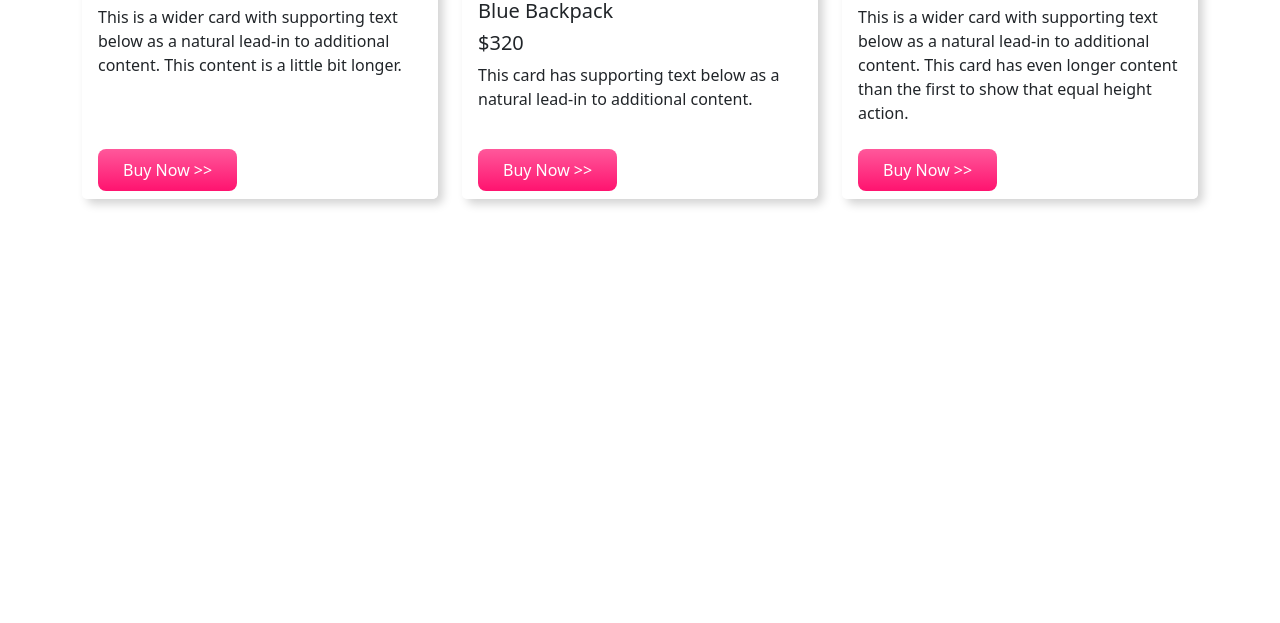
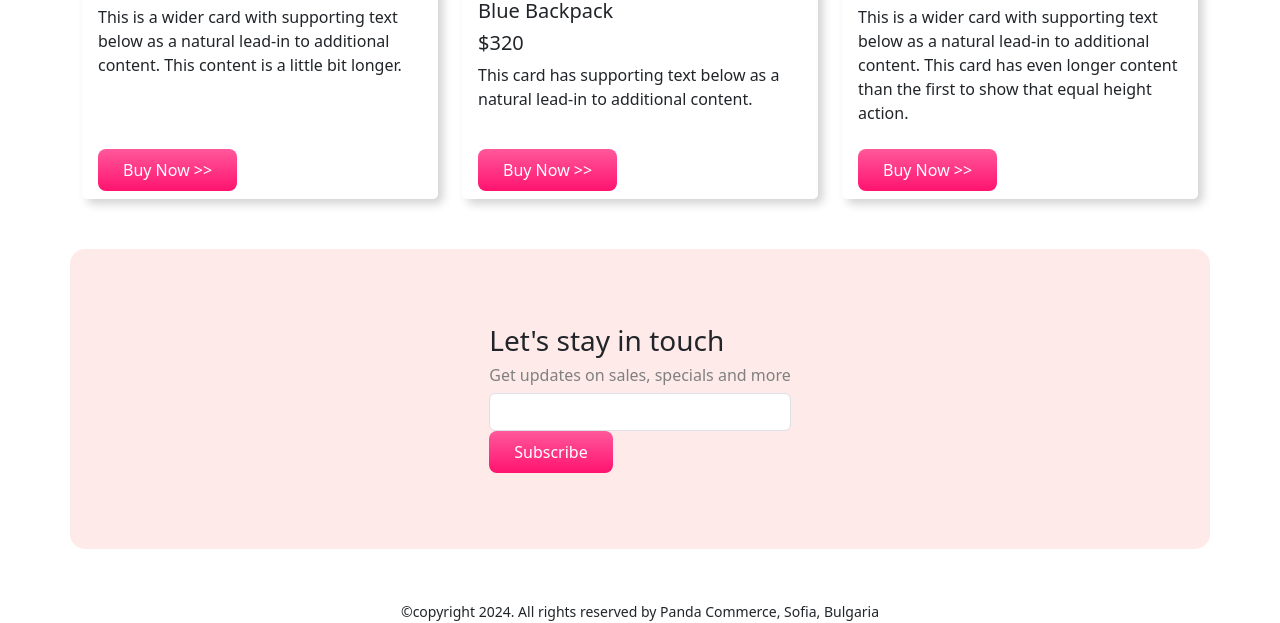
Before and after one commit to samirdoescoding/panda-commerce, a plain HTML site: page index.html in a window 1280 px wide. Shown: the part 1738-2361 px from the top of the page. Before the commit the page ends 1987 px from the top, so only its background shows below. Drawn offline with Linux system fonts and the light colour scheme.

Commit message:
panda commerce done

```diff
--- a/index.html
+++ b/index.html
@@ -312,6 +312,26 @@
     </div>
 
     <!-- ========== End backpack Section ========== -->
+    <!-- ========== Start subscribe Section ========== -->
+    <div
+      class="container skin-bg d-flex justify-content-center align-items-center"
+      id="subscribe"
+    >
+      <div>
+        <h3>Let's stay in touch</h3>
+        <h6>Get updates on sales, specials and more</h6>
+        <input type="text" class="form-control" />
+        <button class="buy-now-button">Subscribe</button>
+      </div>
+    </div>
+    <!-- ========== End subscribe Section ========== -->
+    <!-- ========== Start footer Section ========== -->
+
+    <footer>
+      <small>&copy;copyright 2024. All rights reserved by Panda Commerce, Sofia, Bulgaria</small>
+    </footer>
+
+    <!-- ========== End footer Section ========== -->
 
     <script src="css/bootstrap/js/bootstrap.min.js"></script>
   </body>
--- a/style.css
+++ b/style.css
@@ -70,3 +70,15 @@
   border-top: none;
   background-color: #fff;
 }
+
+#subscribe {
+  height: 300px;
+}
+
+#subscribe h6 {
+  color: grey;
+}
+
+footer {
+  text-align: center;
+}
```
